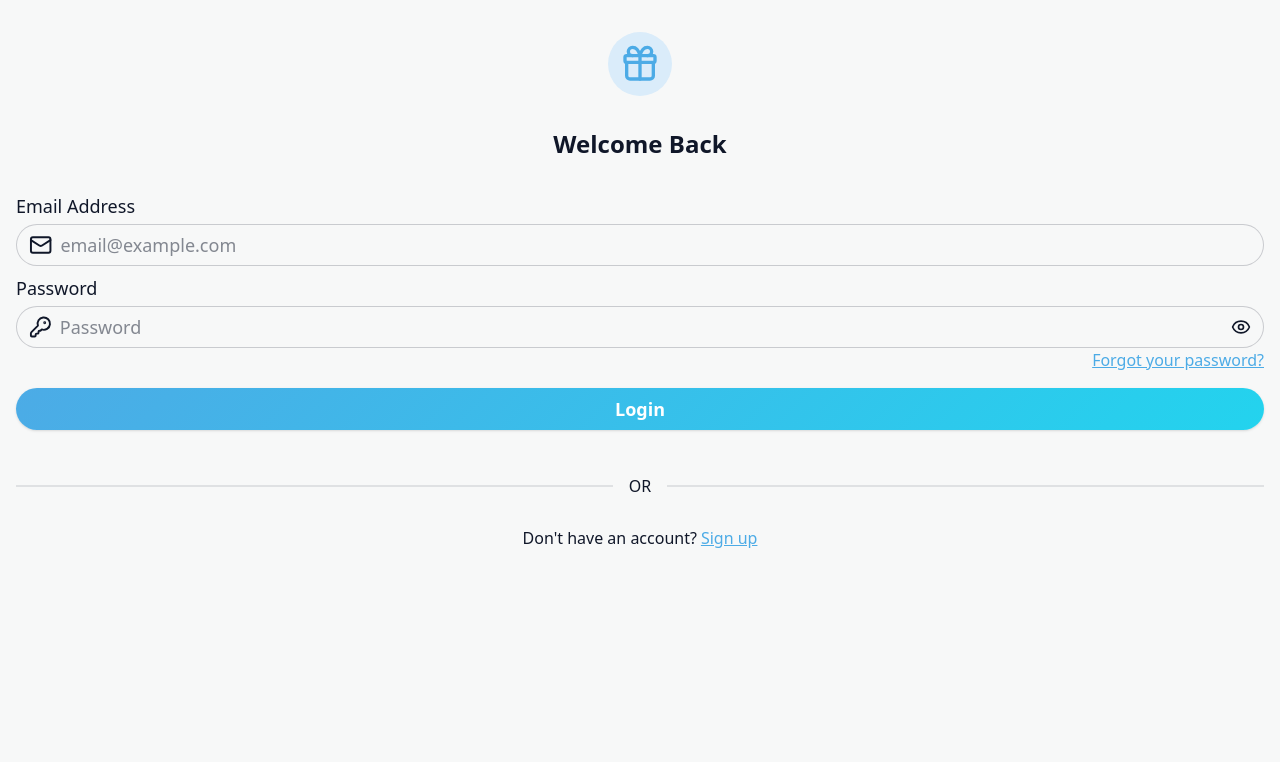
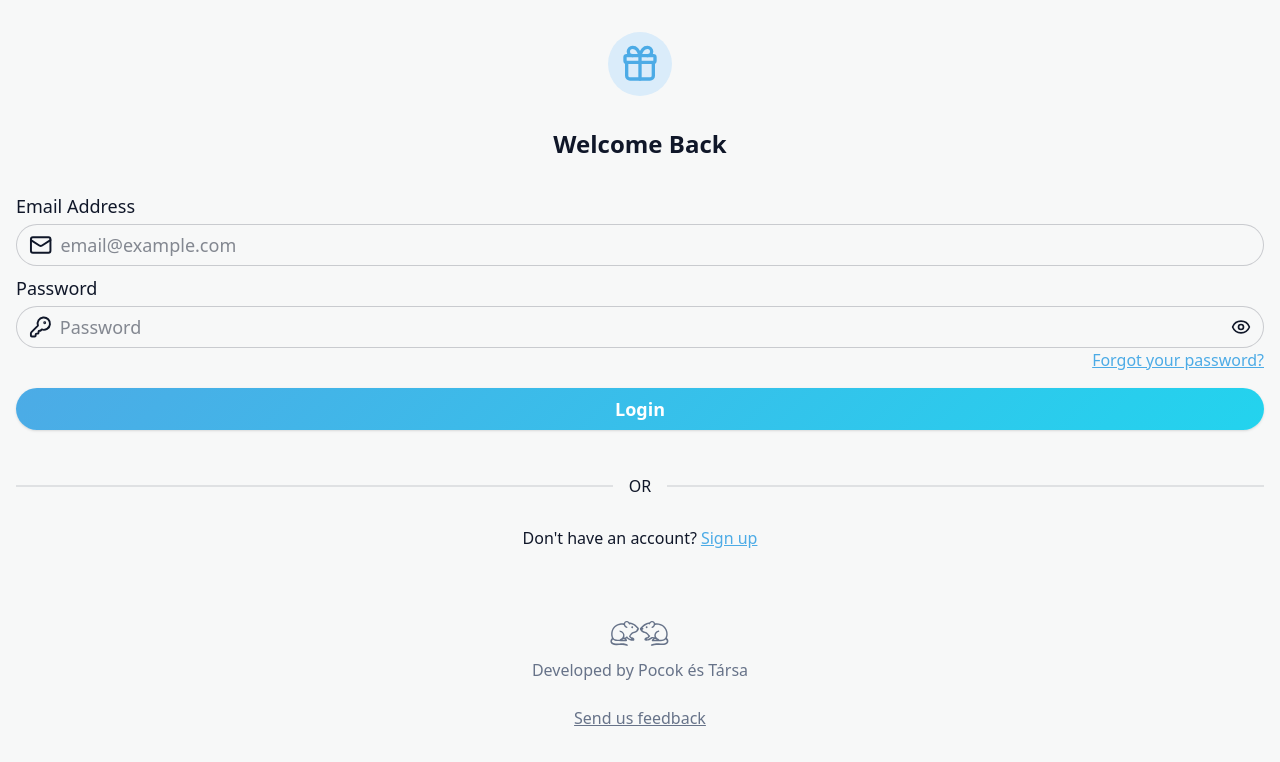
Before and after one commit to stancsicsm/gift-app-next, a Next.js app: page /login in a window 1280 px wide. Shown: the top 762 px of the page. Built offline with nearby package versions, Linux system fonts and the light colour scheme.

Commit message:
feat: add Footer component with logo and feedback link

```diff
--- a/src/app/layout.tsx
+++ b/src/app/layout.tsx
@@ -1,6 +1,7 @@
 import type { Metadata } from "next";
 import { Geist, Geist_Mono } from "next/font/google";
 import "./globals.css";
+import Footer from "@/components/Footer/Footer";
 
 const geistSans = Geist({
   variable: "--font-geist-sans",
@@ -24,6 +25,7 @@ const RootLayout = ({
   <html lang="en" data-theme="wishlists">
     <body className={`${geistSans.variable} ${geistMono.variable} antialiased`}>
       {children}
+      <Footer />
     </body>
   </html>
 );
--- /dev/null
+++ b/src/components/Footer/Footer.tsx
@@ -0,0 +1,19 @@
+import Image from "next/image";
+import footerLogoSrc from "@/components/Footer/assets/footer-logo.svg";
+import Label from "@/components/Label/Label";
+
+const Footer = () => {
+  return (
+    <footer className="footer footer-center p-4 pt-12">
+      <aside>
+        <Image src={footerLogoSrc} alt="Footer Logo" className="w-16 h-auto" />
+        <Label subtle>Developed by Pocok és Társa</Label>
+        <Label subtle className="link pt-4">
+          Send us feedback
+        </Label>
+      </aside>
+    </footer>
+  );
+};
+
+export default Footer;
```
Also changed, not shown: src/components/Footer/assets/footer-logo.svg (added).
